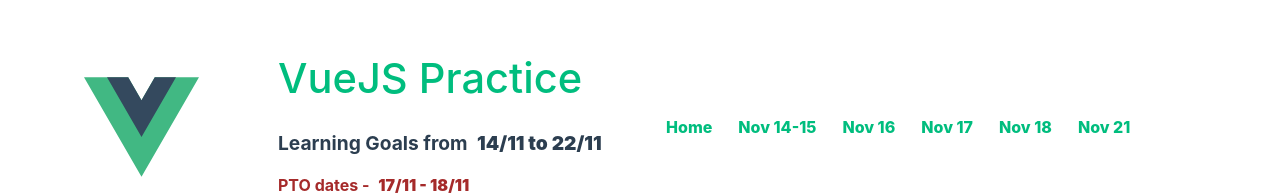
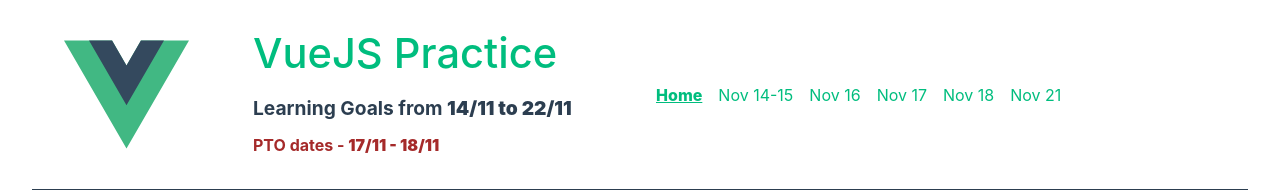
Before and after one commit to iminiscript/VueJS, a Vue app: page / in a window 1280 px wide. Shown: the top 195 px of the page. Built offline with nearby package versions, Linux system fonts and the light colour scheme.

Commit message:
created netlify toml file

```diff
--- a/src/App.vue
+++ b/src/App.vue
@@ -6,7 +6,6 @@
 
 <template>
   <header>
-
 
     <div class="header__left">
       <img alt="Vue logo" class="logo" src="@/assets/logo.svg" width="125" height="125" />
@@ -46,7 +45,11 @@ header {
 .header__right a {
   margin-left: 1rem;
   font-size: 1rem;
+  font-weight: 400;
+}
+.header__right a.active {
   font-weight: 800;
+  text-decoration: underline;
 }
 .header__left {
   display: flex;
--- a/src/main.js
+++ b/src/main.js
@@ -10,6 +10,4 @@ app.config.errorHandler = (err) => {
     console.log(err)
   }
 
-app.use(router)
-
-app.mount('#app')
+app.use(router).mount('#app');
--- a/src/router/index.js
+++ b/src/router/index.js
@@ -1,11 +1,10 @@
 import { createRouter, createWebHistory } from 'vue-router'
 import HomeView from "@/views/HomeView.vue";
-import Nov17Vue from "@/views/Nov17View.vue";
-import Nov18Vue from "@/views/Nov18View.vue";
-import Nov21Vue from "@/views/Nov21View.vue";
+
 
 const router = createRouter({
     history: createWebHistory(import.meta.env.BASE_URL),
+    linkActiveClass: 'active',
     routes: [
         {
             path: "/",
@@ -18,27 +17,27 @@ const router = createRouter({
             // route level code-splitting
             // this generates a separate chunk (About.[hash].js) for this route
             // which is lazy-loaded when the route is visited.
-            component: () => import("../views/Nov16View.vue"),
+            component: () => import("@/views/Nov16View.vue"),
         },
         {
             path: "/nov_14_15",
             name: "nov_14_15",
-            component: () => import("../views/ProductView.vue"),
+            component: () => import("@/views/ProductView.vue"),
         },
         {
             path: "/nov_17",
             name: "Nov_17",
-            component: Nov17Vue,
+            component: (param1, param2) => import("@/views/Nov17View.vue"),
         },
         {
             path: "/nov_18",
             name: "Nov_18",
-            component: Nov18Vue,
+            component: () => import("@/views/Nov18View.vue"),
         },
         {
             path: "/nov_21",
             name: "Nov_21",
-            component: Nov21Vue,
+            component: () => import("@/views/Nov21View.vue"),
         },
     ],
 });
```
Also changed, not shown: 1 other file (tests, documents, lock files or other folders).
